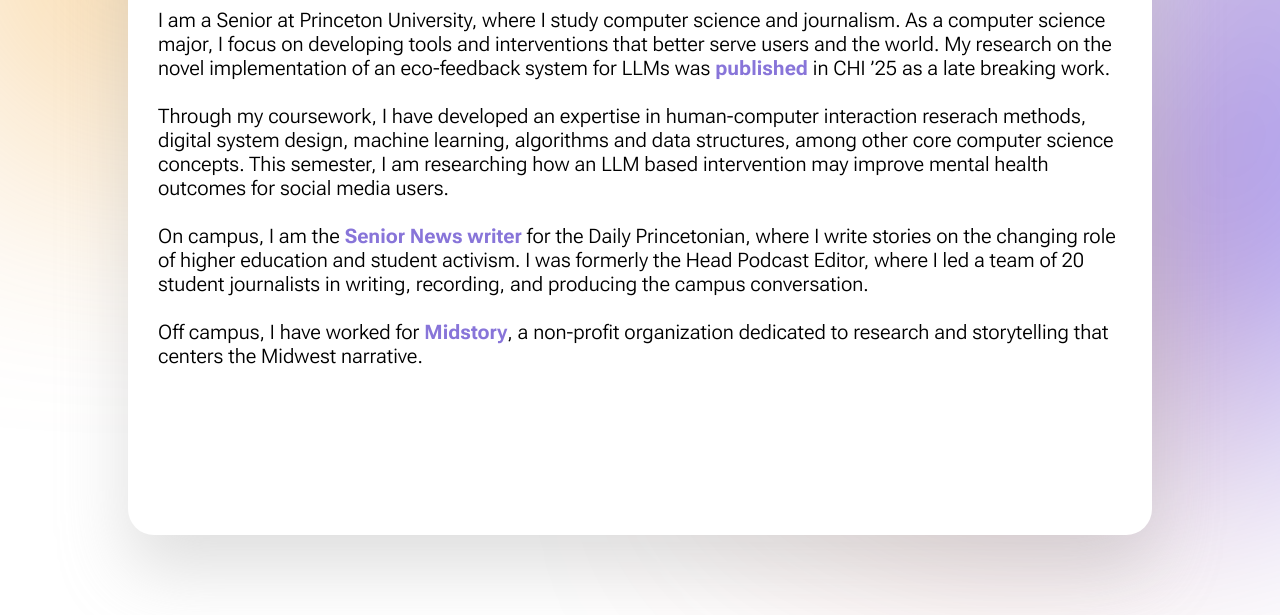
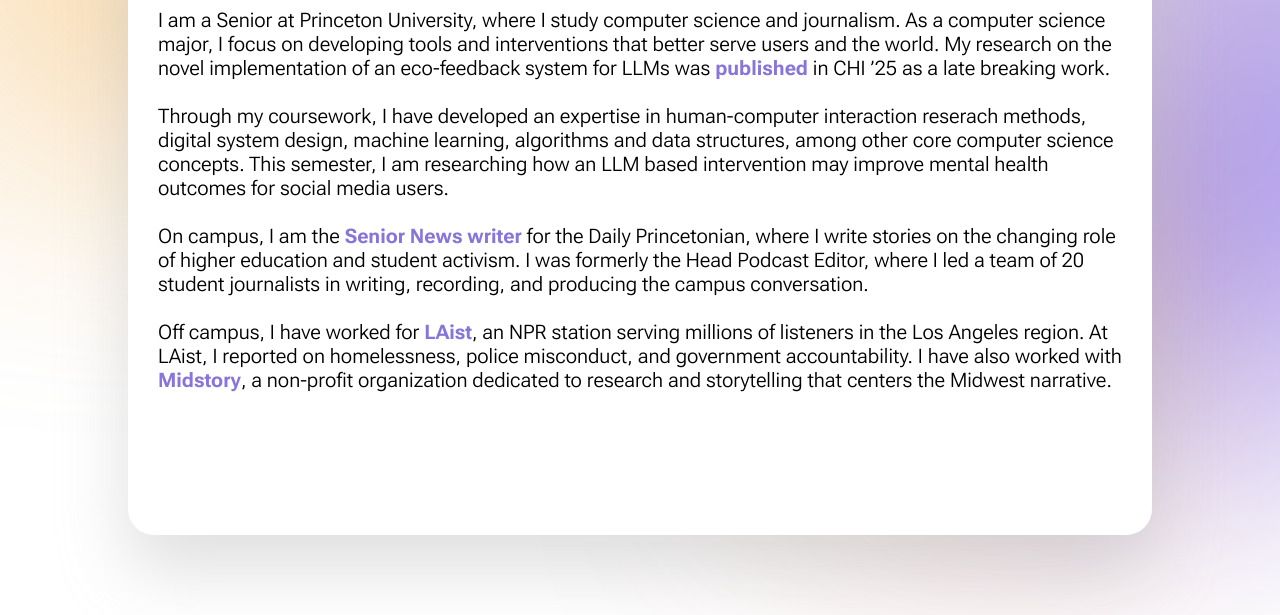
Before and after one commit to vl7131/vl7131.github.io, a plain HTML site: page index.html in a window 1280 px wide. Shown: the part 185-800 px from the top of the page. Drawn offline with Linux system fonts and the light colour scheme.

Commit message:
One more thing

```diff
--- a/index.html
+++ b/index.html
@@ -24,7 +24,7 @@
          <body>I am a Senior at Princeton University, where I study computer science and journalism. As a computer science major, I focus on developing tools and interventions that better serve users and the world. My research on the novel implementation of an eco-feedback system for LLMs was <a href="https://doi.org/10.1145/3706599.3719708">published</a> in CHI ’25 as a late breaking work.</body>
         <body><br><br>Through my coursework, I have developed an expertise in human-computer interaction reserach methods, digital system design, machine learning, algorithms and data structures, among other core computer science concepts. This semester, I am researching how an LLM based intervention may improve mental health outcomes for social media users.</body>
         <body><br><br>On campus, I am the <a href="https://www.dailyprincetonian.com/staff/vitus-larrieu">Senior News writer</a> for the Daily Princetonian, where I write stories on the changing role of higher education and student activism. I was formerly the Head Podcast Editor, where I led a team of 20 student journalists in writing, recording, and producing the campus conversation.</body>
-        <body><br><br>Off campus, I have worked for <a href="https://laist.com/people/vitus-larrieu”>LAist</a>, an NPR station serving millions of listeners in the Los Angeles region. At LAist, I reported on homelessness, police misconduct, and government accountability. I have also worked with <a href="https://www.midstory.org/author/vitus-larrieu/">Midstory</a>, a non-profit organization dedicated to research and storytelling that centers the Midwest narrative.</body>
+        <body><br><br>Off campus, I have worked for <a href="https://laist.com/people/vitus-larrieu">LAist</a>, an NPR station serving millions of listeners in the Los Angeles region. At LAist, I reported on homelessness, police misconduct, and government accountability. I have also worked with <a href="https://www.midstory.org/author/vitus-larrieu/">Midstory</a>, a non-profit organization dedicated to research and storytelling that centers the Midwest narrative.</body>
       </div>
 
   </body>
```
